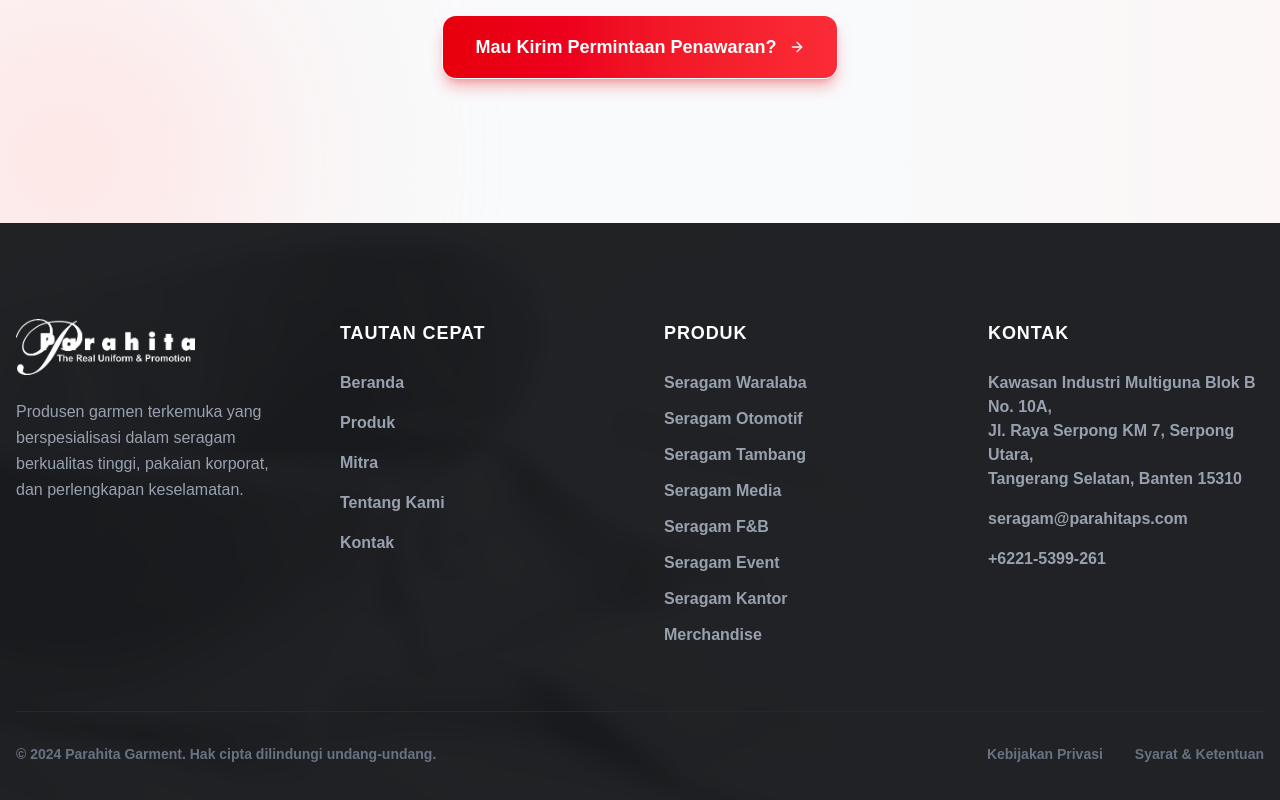
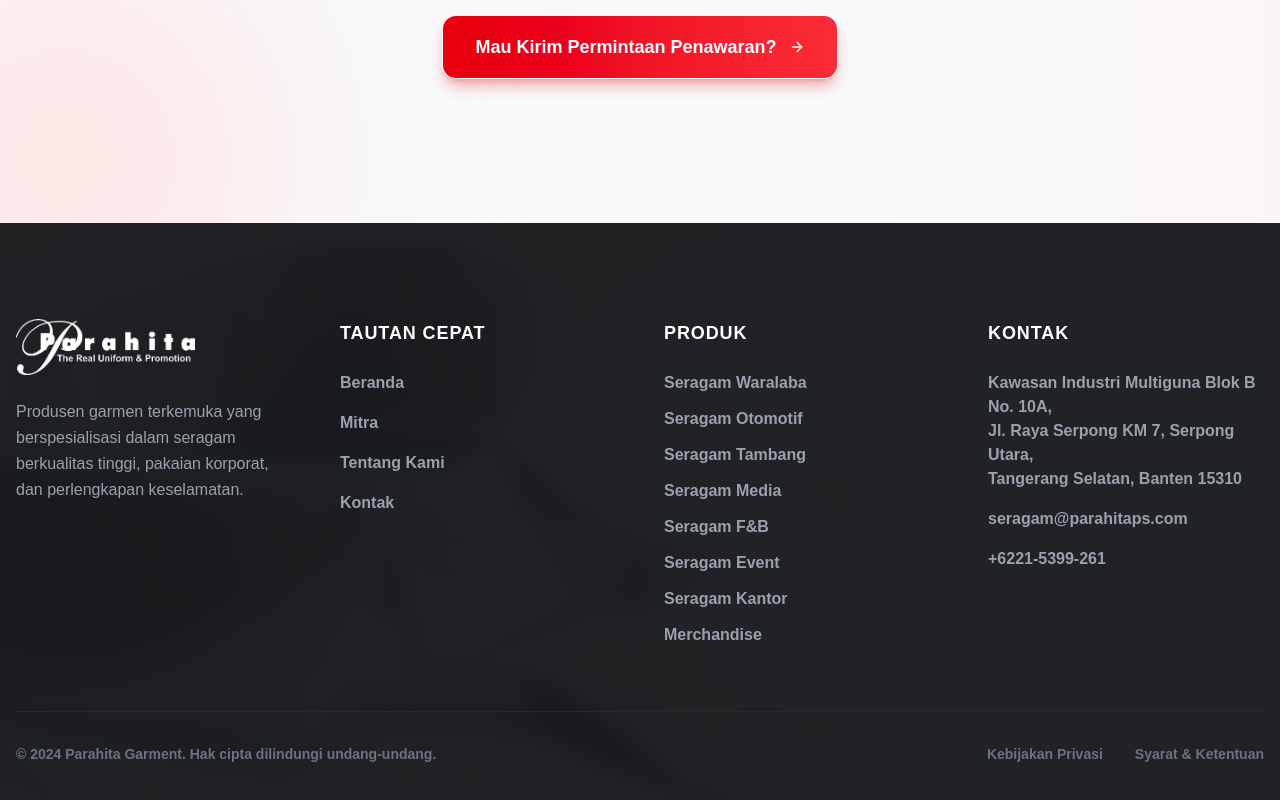
Before and after one commit to padji28-source/SeragamParahita, a React (Vite) app: page / in a window 1280 px wide. Shown: the part 4157-4957 px from the top of the page. Built offline with nearby package versions, Linux system fonts and the light colour scheme.

Commit message:
Update Footer.tsx

```diff
--- a/src/components/Footer.tsx
+++ b/src/components/Footer.tsx
@@ -39,7 +39,6 @@ export default function Footer() {
             <h4 className="text-lg font-black mb-6 uppercase tracking-wider">{t('footer.quickLinks')}</h4>
             <ul className="space-y-4 text-gray-400 font-bold">
               <li><Link to="/" className="hover:text-red-500 transition-colors">{t('nav.home')}</Link></li>
-              <li><Link to="/products" className="hover:text-red-500 transition-colors">{t('nav.products')}</Link></li>
               <li><Link to="/partner" className="hover:text-red-500 transition-colors">{t('nav.partner')}</Link></li>
               <li><Link to="/about" className="hover:text-red-500 transition-colors">{t('nav.about')}</Link></li>
               <li><Link to="/contact" className="hover:text-red-500 transition-colors">{t('nav.contact')}</Link></li>
```
